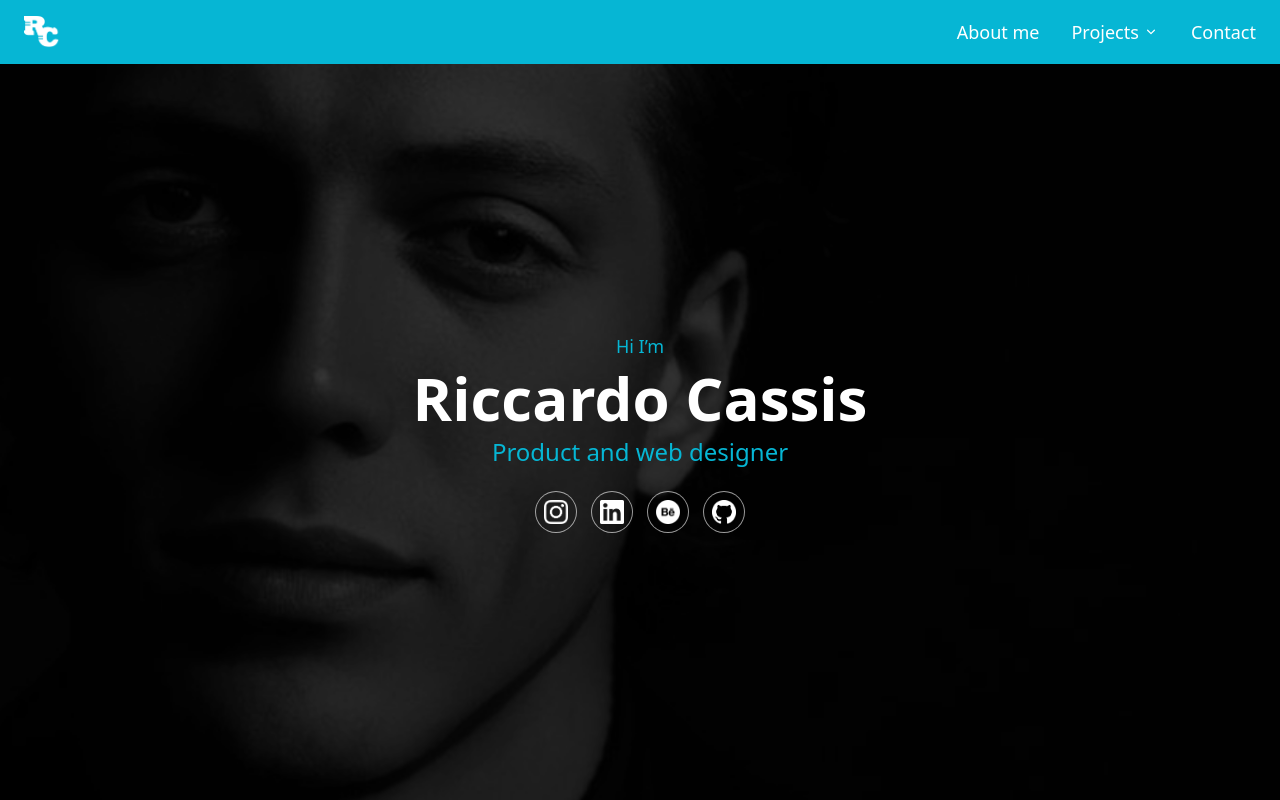
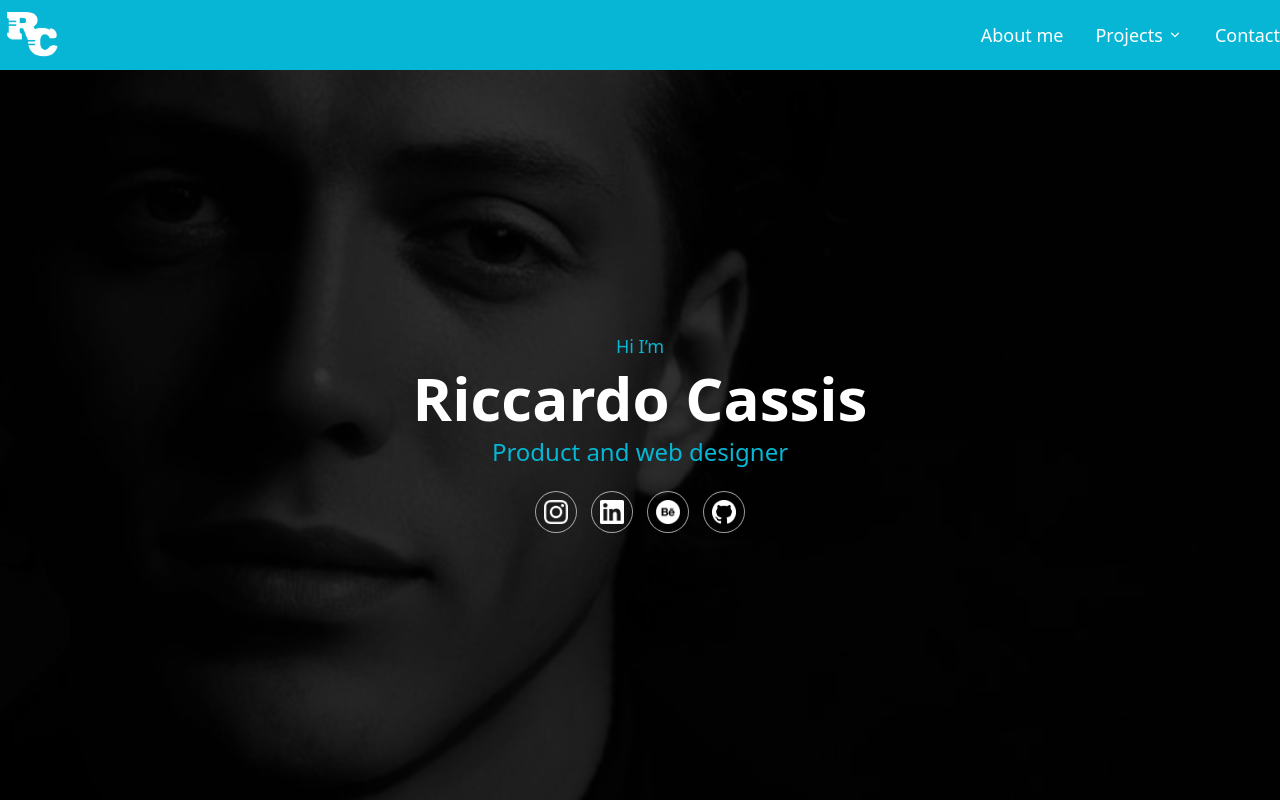
Before and after one commit to Riccardocassis/personal-website-2025, a Vue app: page / in a window 1280 px wide. Built offline with nearby package versions, Linux system fonts and the light colour scheme.

Commit message:
Aggiunto il componente Footer: creato un template vuoto per il footer del sito.

```diff
--- /dev/null
+++ b/src/components/footer.vue
@@ -0,0 +1,3 @@
+<template>
+  <!-- Footer vuoto -->
+</template>
--- a/src/components/navbar.vue
+++ b/src/components/navbar.vue
@@ -33,12 +33,18 @@ onBeforeUnmount(() => {
 
 <template>
   <!-- fissa sopra -->
-  <nav class="fixed top-0 left-0 right-0 bg-cyan-500 text-white z-50">
-    <div class="flex items-center justify-between py-4 max-w-7xl mx-auto w-full px-3 sm:px-4 md:px-6">
-      <!-- Logo vicino al bordo sx -->
-      <RouterLink to="/">
-        <img :src="logo" alt="Logo RC" class="h-8" />
-      </RouterLink>
+  <nav class="fixed top-0 left-0 right-0 bg-cyan-500 text-white z-50" style="height:70px;">
+    <div class="flex items-center justify-between max-w-7xl mx-auto w-full px-0 sm:px-0 md:px-0 h-full">
+      <!-- Logo RC desktop: più vicino, centrato, con padding e ombra -->
+      <div class="flex items-center h-full">
+        <RouterLink to="/" class="flex items-center justify-center" style="width:70px;height:70px;padding:7px;">
+          <img
+            :src="logo"
+            alt="Logo RC"
+            class="max-h-full max-w-full object-contain"
+          />
+        </RouterLink>
+      </div>
 
       <!-- Desktop menu -->
       <ul class="hidden md:flex items-center gap-8 text-lg">
```
